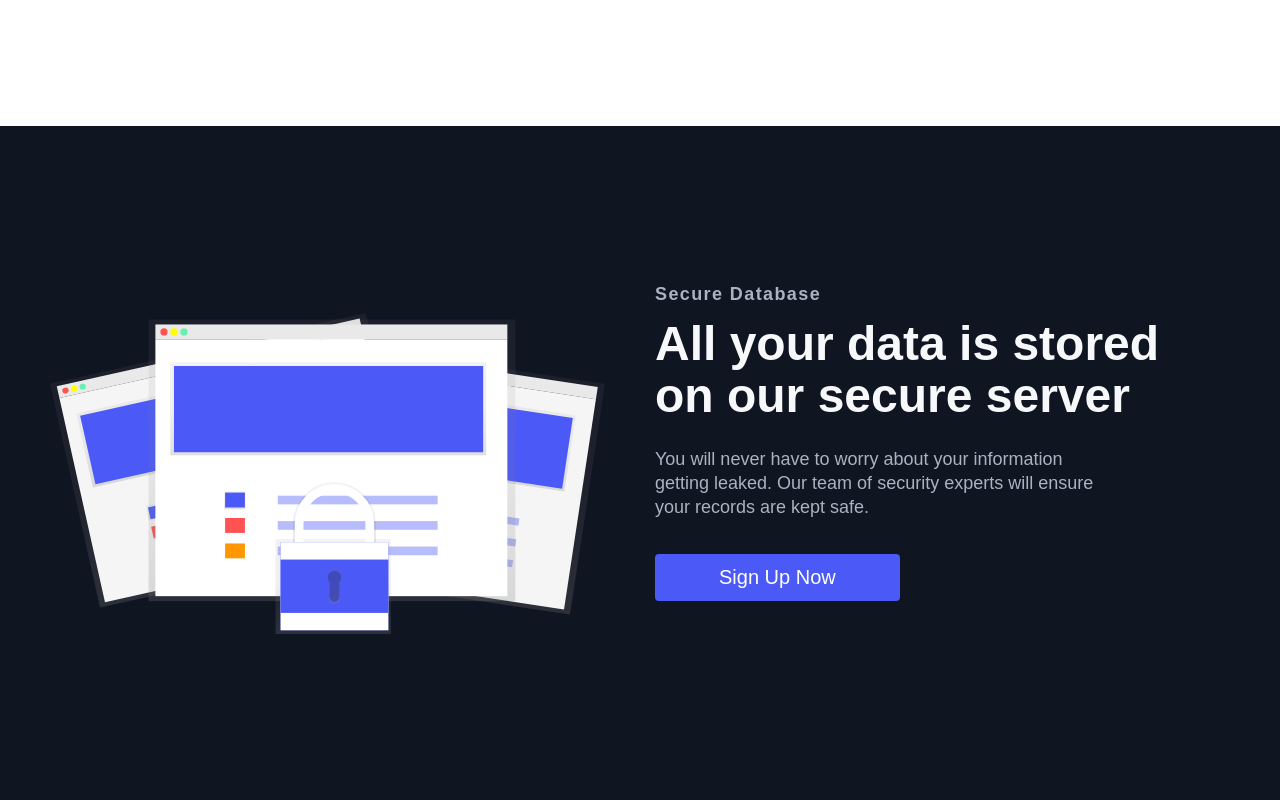
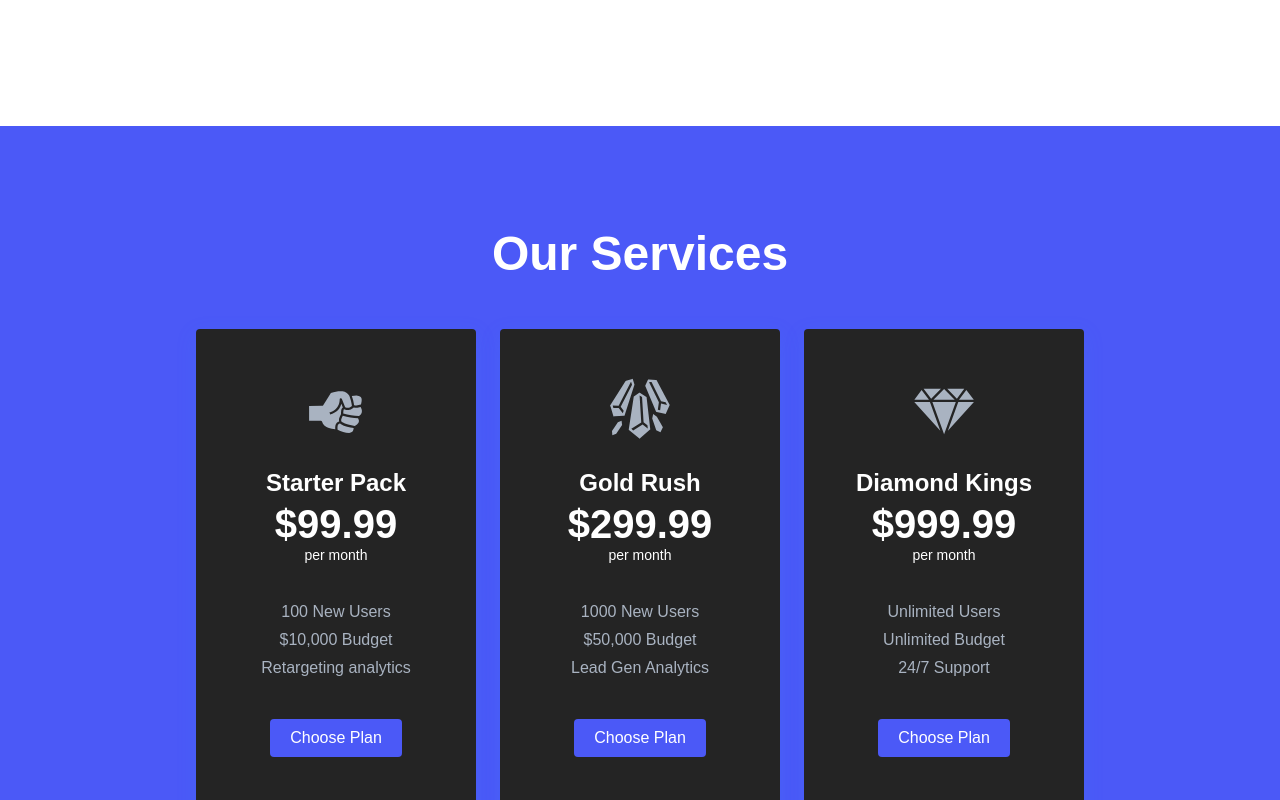
Before and after one commit to FedorLivshits/React-Website-Styled-Components, a React (Create React App) app: page / in a window 1280 px wide. Shown: the part 2300-3100 px from the top of the page. Built offline with nearby package versions, Linux system fonts and the light colour scheme.

Commit message:
add Pricing component

```diff
--- /dev/null
+++ b/src/components/Pricing/Pricing-style.js
@@ -0,0 +1,105 @@
+import { Link } from 'react-router-dom';
+import styled from 'styled-components';
+
+export const PricingSection = styled.div`
+  padding: 100px 0 160px;
+  display: flex;
+  flex-direction: column;
+  justify-content: center;
+  background: #4b59f7;
+`;
+
+export const PricingWrapper = styled.div`
+  display: flex;
+  flex-direction: column;
+  align-items: center;
+  margin: 0 auto;
+  @media screen and (max-width: 960px) {
+    margin: 0 30px;
+    display: flex;
+    flex-direction: column;
+    align-items: center;
+  }
+`;
+
+export const PricingHeading = styled.h1`
+  color: #fff;
+  font-size: 48px;
+  margin-bottom: 24px;
+`;
+
+export const PricingContainer = styled.div`
+  display: flex;
+  justify-content: center;
+  align-items: center;
+  @media screen and (max-width: 960px) {
+    display: flex;
+    flex-direction: column;
+    justify-content: center;
+    align-items: center;
+    width: 100%;
+  }
+`;
+
+export const PricingCard = styled(Link)`
+  background: #242424;
+  box-shadow: 0 6px 20px rgba(56, 125, 255, 0.2);
+  width: 280px;
+  height: 500px;
+  text-decoration: none;
+  border-radius: 4px;
+  &:nth-child(2) {
+    margin: 24px;
+  }
+  &:hover {
+    transform: scale(1.06);
+    transition: all 0.3s ease-out;
+    color: #1c2237;
+  }
+  @media screen and (max-width: 960px) {
+    width: 90%;
+    &:hover {
+      transform: none;
+    }
+  }
+`;
+
+export const PricingCardInfo = styled.div`
+  display: flex;
+  flex-direction: column;
+  height: 500px;
+  padding: 24px;
+  align-items: center;
+  color: #fff;
+`;
+
+export const PricingCardIcon = styled.div`
+  margin: 24px 0;
+`;
+
+export const PricingCardPlan = styled.h3`
+  margin-bottom: 5px;
+  font-size: 24px;
+`;
+
+export const PricingCardCost = styled.h4`
+  font-size: 40px;
+`;
+
+export const PricingCardLength = styled.p`
+  font-size: 14px;
+  margin-bottom: 24px;
+`;
+
+export const PricingCardFeatures = styled.ul`
+  margin: 16px 0 32px;
+  list-style: none;
+  display: flex;
+  flex-direction: column;
+  align-items: center;
+  color: #a9b3c1;
+`;
+
+export const PricingCardFeature = styled.li`
+  margin-bottom: 10px;
+`;
--- /dev/null
+++ b/src/components/Pricing/Pricing.js
@@ -0,0 +1,84 @@
+import React from 'react';
+import { Button } from '../../globalStyles';
+import { AiFillThunderbolt } from 'react-icons/ai';
+import { GiCrystalBars } from 'react-icons/gi';
+import { GiCutDiamond, GiRock } from 'react-icons/gi';
+import { GiFloatingCrystal } from 'react-icons/gi';
+import { IconContext } from 'react-icons/lib';
+import {
+  PricingSection,
+  PricingWrapper,
+  PricingHeading,
+  PricingContainer,
+  PricingCard,
+  PricingCardInfo,
+  PricingCardIcon,
+  PricingCardPlan,
+  PricingCardCost,
+  PricingCardLength,
+  PricingCardFeatures,
+  PricingCardFeature
+} from './Pricing-style';
+
+function Pricing() {
+  return (
+    <IconContext.Provider value={{ color: '#a9b3c1', size: 64 }}>
+      <PricingSection>
+        <PricingWrapper>
+          <PricingHeading>Our Services</PricingHeading>
+          <PricingContainer>
+            <PricingCard to='/sign-up'>
+              <PricingCardInfo>
+                <PricingCardIcon>
+                  <GiRock />
+                </PricingCardIcon>
+                <PricingCardPlan>Starter Pack</PricingCardPlan>
+                <PricingCardCost>$99.99</PricingCardCost>
+                <PricingCardLength>per month</PricingCardLength>
+                <PricingCardFeatures>
+                  <PricingCardFeature>100 New Users</PricingCardFeature>
+                  <PricingCardFeature>$10,000 Budget</PricingCardFeature>
+                  <PricingCardFeature>Retargeting analytics</PricingCardFeature>
+                </PricingCardFeatures>
+                <Button primary>Choose Plan</Button>
+              </PricingCardInfo>
+            </PricingCard>
+            <PricingCard to='/sign-up'>
+              <PricingCardInfo>
+                <PricingCardIcon>
+                  <GiCrystalBars />
+                </PricingCardIcon>
+                <PricingCardPlan>Gold Rush</PricingCardPlan>
+                <PricingCardCost>$299.99</PricingCardCost>
+                <PricingCardLength>per month</PricingCardLength>
+                <PricingCardFeatures>
+                  <PricingCardFeature>1000 New Users</PricingCardFeature>
+                  <PricingCardFeature>$50,000 Budget</PricingCardFeature>
+                  <PricingCardFeature>Lead Gen Analytics</PricingCardFeature>
+                </PricingCardFeatures>
+                <Button primary>Choose Plan</Button>
+              </PricingCardInfo>
+            </PricingCard>
+            <PricingCard to='/sign-up'>
+              <PricingCardInfo>
+                <PricingCardIcon>
+                  <GiCutDiamond />
+                </PricingCardIcon>
+                <PricingCardPlan>Diamond Kings</PricingCardPlan>
+                <PricingCardCost>$999.99</PricingCardCost>
+                <PricingCardLength>per month</PricingCardLength>
+                <PricingCardFeatures>
+                  <PricingCardFeature>Unlimited Users</PricingCardFeature>
+                  <PricingCardFeature>Unlimited Budget</PricingCardFeature>
+                  <PricingCardFeature>24/7 Support</PricingCardFeature>
+                </PricingCardFeatures>
+                <Button primary>Choose Plan</Button>
+              </PricingCardInfo>
+            </PricingCard>
+          </PricingContainer>
+        </PricingWrapper>
+      </PricingSection>
+    </IconContext.Provider>
+  );
+}
+export default Pricing;
--- a/src/pages/HomePage/Home.js
+++ b/src/pages/HomePage/Home.js
@@ -1,6 +1,7 @@
 import React from 'react'
 import { homeObjFour, homeObjOne, homeObjThree, homeObjTwo } from './Data';
 import InfoSection from '../../components/infoSection/infoSection'
+import Pricing from '../../components/Pricing/Pricing'
 
 const Home = () => {
 	return (
@@ -8,6 +9,7 @@
 			<InfoSection {...homeObjOne}/>
 			<InfoSection {...homeObjTwo}/>
 			<InfoSection {...homeObjThree}/>
+			<Pricing/>
 			<InfoSection {...homeObjFour}/>
 		</>
 	)
```
